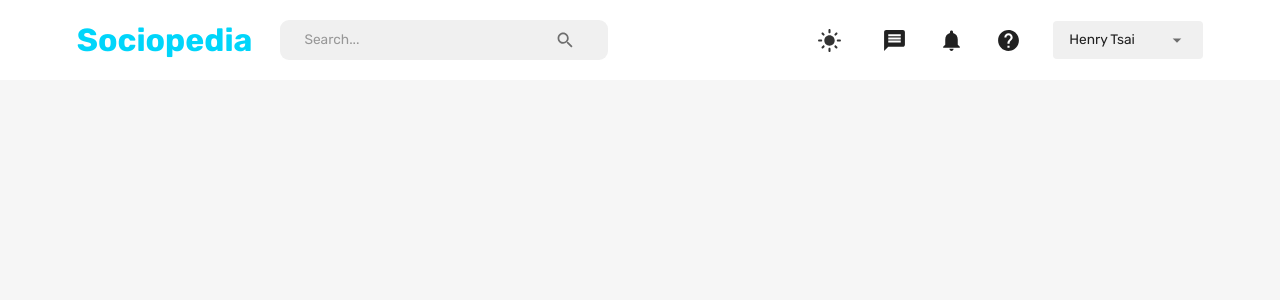
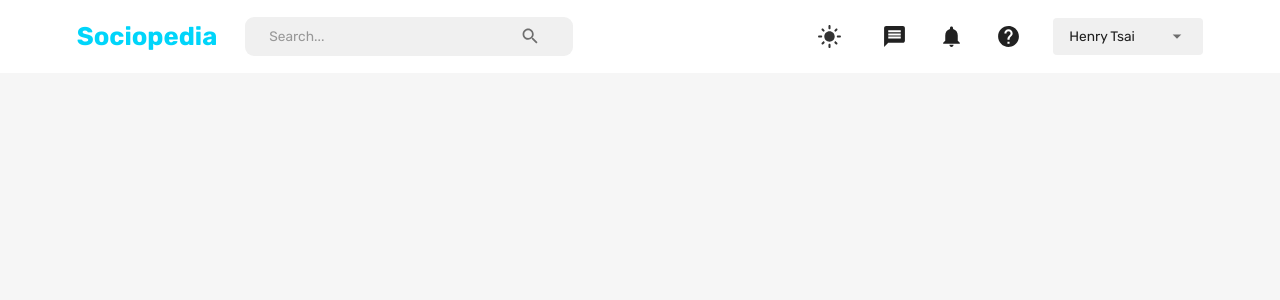
Before and after one commit to Henry-the-junior/mern-app-practice, a React (Create React App) app in the folder client/: page /home in a window 1280 px wide. Shown: the top 300 px of the page. Built offline with nearby package versions, Linux system fonts and the light colour scheme.

Commit message:
modify the css clamp

```diff
--- a/client/src/scenes/navbar/index.jsx
+++ b/client/src/scenes/navbar/index.jsx
@@ -49,7 +49,7 @@ const Navbar = () => {
       <FlexBetween gap="1.75rem">
         <Typography
           fontWeight="bold"
-          fontSize="clamp(1rem, 2rem, 2.25rem)"
+          fontSize="clamp(1.5rem, 2vw, 2.25rem)" // clamp 是可以達成 RWD 的簡易方式
           color="primary"
           onClick={() => navigate("/home")}
           sx={{
```
